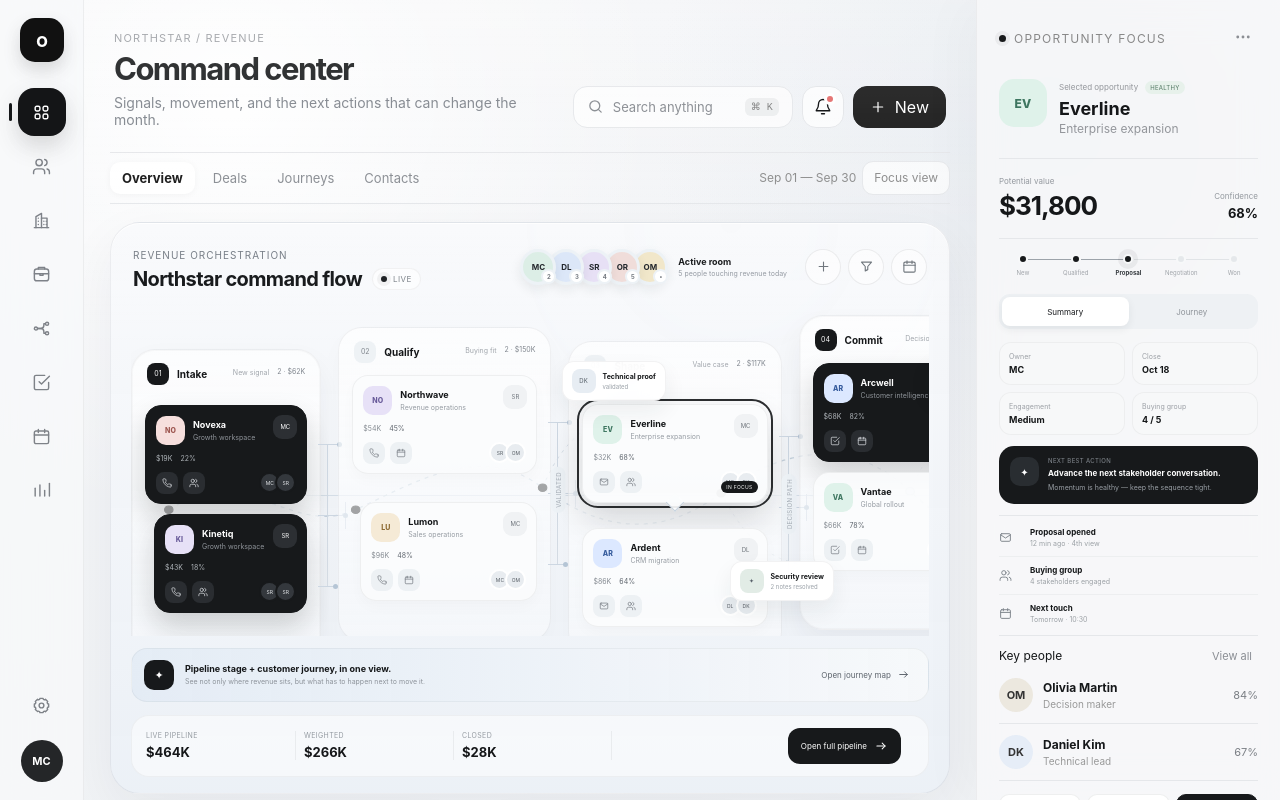
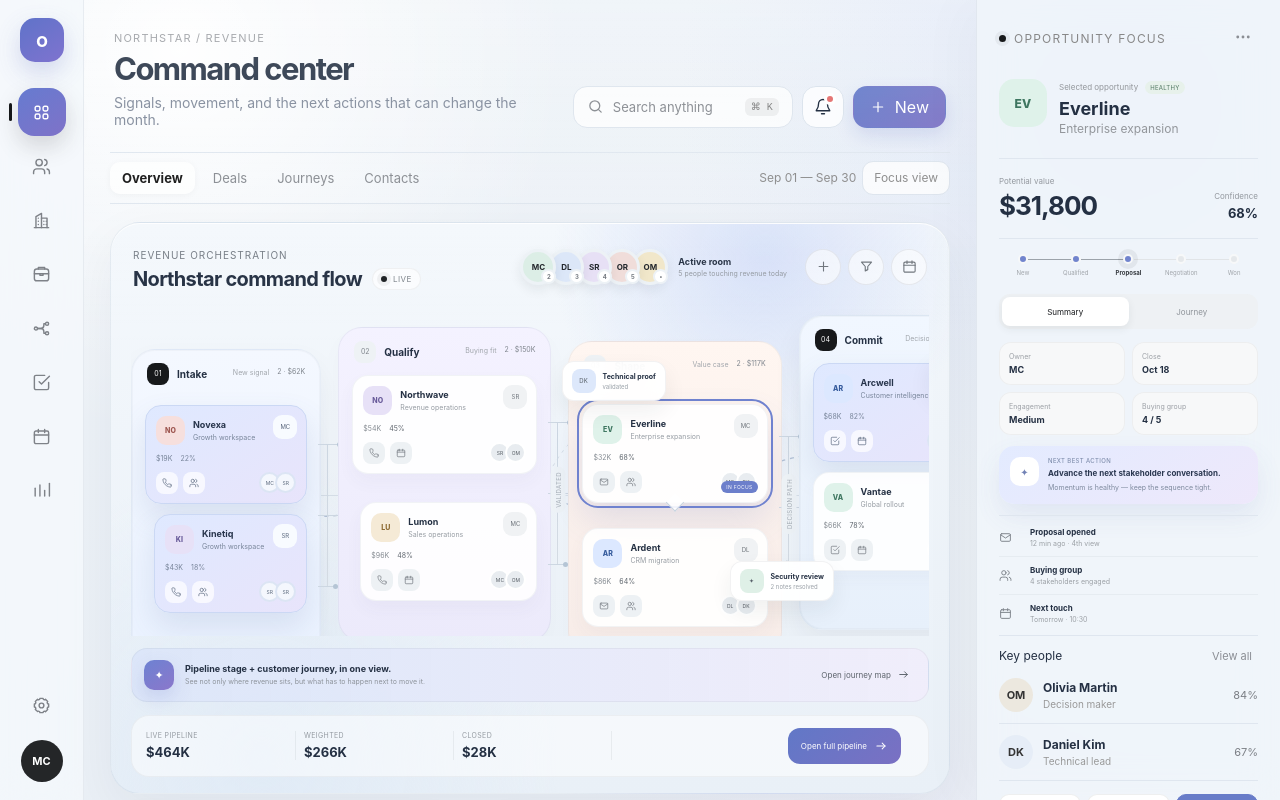
Before and after one commit to grekovmaxim-stack/orbiq-crm, a Next.js app: page / in a window 1280 px wide. Shown: the top 800 px of the page. Built offline with nearby package versions, Linux system fonts and the light colour scheme.

Commit message:
Shift ORBIQ from monochrome to a brighter premium palette

```diff
--- a/app/globals.css
+++ b/app/globals.css
@@ -881,3 +881,222 @@ button:focus-visible,input:focus-visible,select:focus-visible{
 @media(max-width:680px){
   .commandBackdrop{padding-top:70px}.commandQuickRow{grid-template-columns:1fr}.commandResults{max-height:58vh}.commandFooterPro span:nth-child(2){display:none}
 }
+
+/* --- ORBIQ visual direction: brighter, warmer, less monochrome --- */
+:root{
+  --bg:#eaf0f6;
+  --surface:#f7f9fc;
+  --panel:#fbfcff;
+  --ink:#243043;
+  --muted:#7d8798;
+  --line:#dfe6ef;
+  --soft:#edf2f7;
+  --shadow:0 18px 50px rgba(55,72,94,.07);
+}
+html,body{
+  background:
+    radial-gradient(circle at 14% 4%,rgba(255,255,255,.98),transparent 24%),
+    radial-gradient(circle at 88% 8%,rgba(217,226,249,.62),transparent 28%),
+    radial-gradient(circle at 70% 88%,rgba(230,218,246,.34),transparent 30%),
+    linear-gradient(180deg,#eef3f8 0%,#e8eef5 100%);
+  color:var(--ink);
+}
+.sidebar{
+  background:rgba(244,248,252,.82);
+  border-right-color:rgba(76,94,117,.08);
+}
+.brand{
+  background:linear-gradient(145deg,#5f73c9,#7f73cf);
+  box-shadow:0 10px 24px rgba(92,105,190,.24);
+}
+.navBtn:hover{background:#e7edf7;color:#516174}
+.navBtn.active{
+  background:linear-gradient(145deg,#667bd0,#7f72c8);
+  color:#fff;
+  box-shadow:0 10px 24px rgba(93,105,190,.22);
+}
+.primary{
+  background:linear-gradient(135deg,#5f78c8,#7a6fc4);
+  border-color:transparent;
+  box-shadow:0 8px 18px rgba(91,108,190,.18);
+}
+.primary:hover{background:linear-gradient(135deg,#536dbc,#6f64b7)}
+.searchBtn,.softBtn,.iconBtn,.tab.active{
+  background:rgba(255,255,255,.78);
+  border-color:#dce4ed;
+}
+.context{
+  background:rgba(241,246,251,.82);
+  border-left-color:rgba(70,87,110,.08);
+}
+.metric,.panel,.ccActionPanel,.ccForecastPanel,.ccTasksPanel,.journeyFocusNarrative,.journeyFocusCard,.journeyPulseCard{
+  background:rgba(249,251,255,.88);
+  border-color:rgba(79,97,122,.07);
+}
+
+/* Command Center */
+.ccBoard{
+  background:
+    radial-gradient(circle at 78% 6%,rgba(205,217,247,.72),transparent 25%),
+    radial-gradient(circle at 18% 94%,rgba(223,234,246,.85),transparent 34%),
+    linear-gradient(180deg,#f4f8fc,#e9f0f7);
+  border-color:rgba(82,101,127,.08);
+}
+.ccStage{
+  background:linear-gradient(180deg,rgba(251,253,255,.9),rgba(241,246,251,.8));
+  border-color:rgba(84,104,130,.075);
+}
+.ccStage:nth-of-type(1){background:linear-gradient(180deg,#f4f8ff,#eaf2ff)}
+.ccStage:nth-of-type(2){background:linear-gradient(180deg,#f4f2ff,#eceafb)}
+.ccStage:nth-of-type(3){background:linear-gradient(180deg,#fff6f1,#f7ece8)}
+.ccStage:nth-of-type(4){background:linear-gradient(180deg,#f1f7ff,#e7f0fb)}
+.ccStage:nth-of-type(5){background:linear-gradient(180deg,#eff8f4,#e5f1eb)}
+.ccDealNode{
+  background:rgba(255,255,255,.9);
+  border-color:rgba(79,99,124,.07);
+  box-shadow:0 8px 18px rgba(69,86,109,.04);
+}
+.ccDealNode.emphasized{
+  background:linear-gradient(145deg,#dfe9ff,#e8e4fb);
+  color:#27344b;
+  border-color:#cbd8f4;
+  box-shadow:0 14px 30px rgba(83,103,158,.14);
+}
+.ccDealNode.emphasized .ccNodeMain small,
+.ccDealNode.emphasized .ccNodeMeta,
+.ccDealNode.emphasized .ccNodeMeta em{color:#78859a}
+.ccDealNode.emphasized .ccNodeOwner{background:#f8fbff;color:#59677d}
+.ccDealNode.emphasized .ccNodeSignals>span:not(.ccMiniPeople){background:rgba(255,255,255,.72);color:#66748a}
+.ccDealNode.emphasized .ccMiniPeople i{background:#f4f7fd;border-color:#dce5f4;color:#59677b}
+.ccDealNode.selected,.pipelineDeal.selected{
+  outline-color:#6f82cf;
+  box-shadow:0 16px 34px rgba(89,108,181,.16);
+}
+.ccDealNode.selected.emphasized{
+  outline-color:#7184d1;
+  box-shadow:0 18px 40px rgba(88,107,182,.18),0 0 0 5px rgba(136,154,222,.12);
+}
+.ccFocusTag{background:#6c7fcb}
+.ccDealNode.emphasized .ccFocusTag{background:#fff;color:#6170a3}
+.ccStoryMark{
+  background:linear-gradient(145deg,#6d82d2,#8b77cb);
+  box-shadow:0 8px 18px rgba(92,108,190,.18);
+}
+.ccBoardStory{
+  background:linear-gradient(90deg,rgba(219,229,249,.88),rgba(241,236,251,.8));
+}
+.ccBoardFootAction button{
+  background:linear-gradient(135deg,#6178c7,#7a70c3);
+}
+.ccTraceDot.active{fill:#7184cd;stroke:#7184cd}
+.ccTraceMain{stroke:#aebed3}
+.ccHandoff.hTech>span{background:#dde8fb}
+.ccHandoff.hSecurity>span{background:#dff0e7}
+.ccHandoff.hBuyer>span{background:#eee3f7}
+
+/* Pipeline Room */
+.pipelineStudioHead,.pipelineControlBar,.pipelineFocusStrip{
+  background:rgba(249,251,255,.84);
+  border-color:rgba(79,97,122,.07);
+}
+.pipelineFocusStrip{
+  background:linear-gradient(90deg,rgba(221,231,249,.9),rgba(242,238,251,.84));
+}
+.pipelineHealthFilter button.active{
+  background:#6c7fcb;
+  color:#fff;
+  box-shadow:0 6px 14px rgba(99,118,195,.18);
+}
+.pipelineColumn{
+  background:linear-gradient(180deg,rgba(250,252,255,.88),rgba(240,245,250,.76));
+}
+.pipelineColumn:nth-child(1){background:linear-gradient(180deg,#f4f8ff,#eaf2ff)}
+.pipelineColumn:nth-child(2){background:linear-gradient(180deg,#f4f2ff,#ebe9fb)}
+.pipelineColumn:nth-child(3){background:linear-gradient(180deg,#fff7f2,#f7ece8)}
+.pipelineColumn:nth-child(4){background:linear-gradient(180deg,#eef6ff,#e4eef9)}
+.pipelineColumn:nth-child(5),.wonColumn.pipelineColumn{background:linear-gradient(180deg,#eff8f4,#e4f1ea)}
+.pipelineStageIdentity>span{background:#e5ecf7;color:#62718a}
+.pipelineStageRail i{background:linear-gradient(90deg,#8fa4d8,#687bc5)}
+.pipelineDealJourney{background:#eef3f9}
+.dealJourneyIcon{background:#fff;color:#65738a}
+.pipelineDealProgress i{background:linear-gradient(90deg,#a5bae3,#7084ce)}
+.pipelineFocusJourney .done i,.pipelineFocusJourney .active i{background:#7184cd}
+.pipelineFocusStrip>button{background:#687dc9}
+
+/* Customer Journey */
+.journeyStudioTop{
+  background:linear-gradient(135deg,rgba(249,252,255,.92),rgba(238,244,251,.88));
+}
+.journeyStudioHealth{
+  background:linear-gradient(145deg,#5e79c9,#8b72c4);
+  box-shadow:0 12px 28px rgba(90,104,184,.22);
+}
+.journeyMap{
+  background:
+    radial-gradient(circle at 16% 8%,rgba(255,255,255,.96),transparent 25%),
+    radial-gradient(circle at 73% 0%,rgba(207,219,247,.66),transparent 28%),
+    radial-gradient(circle at 85% 88%,rgba(228,216,244,.38),transparent 30%),
+    linear-gradient(180deg,#eef4fa,#e5edf5);
+}
+.journeyLane{border-color:rgba(81,101,126,.07)}
+.journeyLane.lane0{background:linear-gradient(180deg,rgba(244,249,255,.92),rgba(232,241,252,.84))}
+.journeyLane.lane1{background:linear-gradient(180deg,rgba(246,243,255,.92),rgba(237,233,251,.84))}
+.journeyLane.lane2{background:linear-gradient(180deg,rgba(255,247,243,.92),rgba(248,237,232,.84))}
+.journeyLane.lane3{background:linear-gradient(180deg,rgba(241,248,255,.92),rgba(230,240,251,.84))}
+.journeyLane.lane4{background:linear-gradient(180deg,rgba(240,249,245,.92),rgba(229,242,234,.84))}
+.journeyLane.lane5{background:linear-gradient(180deg,rgba(250,246,255,.92),rgba(241,235,250,.84))}
+.journeyLane.active{border-color:#9caedf;box-shadow:0 18px 36px rgba(86,105,170,.12),inset 0 0 0 1px rgba(111,130,199,.07)}
+.journeyLane.passed .journeyLaneNumber{background:#7a8dd1}
+.journeyLane.active .journeyLaneNumber{background:#dce7ff;color:#3a4b78}
+.journeyWorkCard.working{
+  background:linear-gradient(145deg,#dfe9ff,#ece5fb);
+  color:#283650;
+  border-color:#cbd7f3;
+  box-shadow:0 12px 26px rgba(90,108,179,.14);
+}
+.journeyWorkCard.working .journeyWorkIcon{background:#fff;color:#6979aa}
+.journeyWorkCard.working .journeyWorkCopy small{color:#78869d}
+.journeyWorkCard.working .journeyWorkOwner{background:#fff;color:#69738b}
+.journeyWorkCard.working .journeyWorkState{color:#6c79a0}
+.journeyLaneProgress i{background:linear-gradient(90deg,#8da3da,#6d80cb)}
+.journeyPrimaryAction{background:linear-gradient(135deg,#6079c8,#7e72c4)}
+.journeyPulseLine i{background:linear-gradient(180deg,#6f84cd,#b9c9e7)}
+.journeyPulseInsight{background:linear-gradient(135deg,#e8effb,#eee9f8)}
+
+/* Opportunity cockpit */
+.contextNextStep{
+  background:linear-gradient(145deg,#e3ebff,#eee8fb);
+  color:#2a3750;
+  box-shadow:0 12px 26px rgba(90,108,179,.11);
+}
+.contextNextIcon{background:#fff;color:#7282b5}
+.contextNextStep span{color:#7180a1}
+.contextNextStep small{color:#7d899d}
+.contextJourneyStrip .done i,.contextJourneyStrip .current i{background:#7184cd}
+.contextJourneyItem.done .contextJourneyDot{background:#7285cf}
+.contextJourneyItem.active .contextJourneyDot{background:#dce8ff;color:#3f527f}
+.contextQuickActions button.dark{background:#687cc8;border-color:#687cc8}
+
+/* Search and small dark states */
+.commandPro{background:rgba(251,252,255,.97)}
+.commandQuickIcon,.commandResultIcon{background:#eaf0f8;color:#65748d}
+.commandMiniStatus.watch{background:#f4edd8}.commandMiniStatus.atrisk{background:#f6e2df}
+.commandHealthScore{background:#e4f1e9}
+.count{background:#7083cc}
+.insight{
+  background:linear-gradient(145deg,#e3ebff,#eee8fb);
+  color:#2a3750;
+  box-shadow:0 14px 30px rgba(91,108,179,.12);
+}
+.spark{background:#fff;color:#6e7fb0}
+.insight small{color:#7380a0}.insight p{color:#41506a}
+.railStep.current .stepNum{background:#7184cd}
+.checkCircle{border-color:#cfd8e4}
+.taskRow.completed .checkCircle{background:#7184cd;border-color:#7184cd}
+.focusRing{background:conic-gradient(#7184cd 0 78%,#e7ecf2 78%)}
+.barChart i{background:linear-gradient(to top,#dbe4f0,#7a8ed2)}
+.funnelRow i,.stageBar i,.miniHealth i,.healthBar i{background:linear-gradient(90deg,#8ea3d8,#6b7fc9)}
+
+@media(max-width:680px){
+  html,body{background:linear-gradient(180deg,#f1f5fa 0%,#e9eff6 100%)}
+}
```
